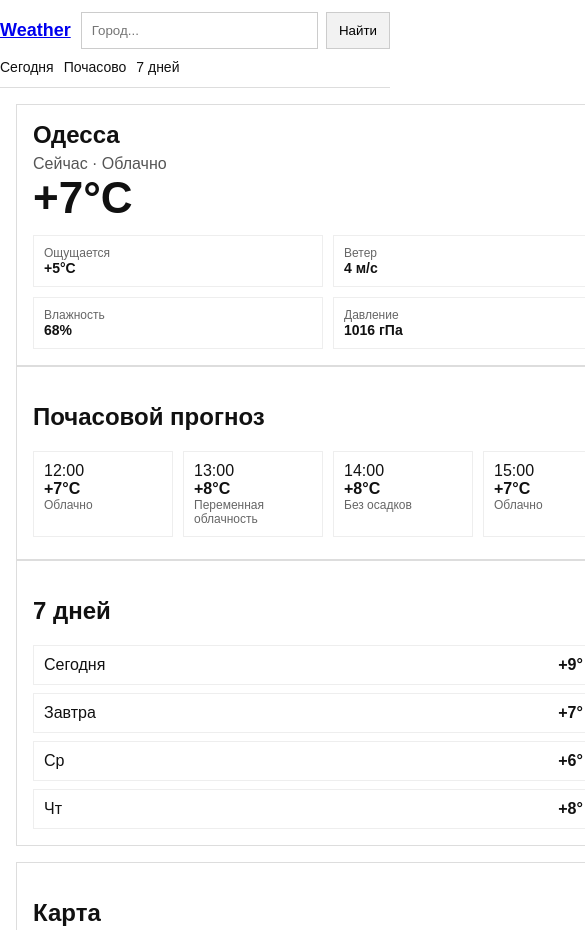
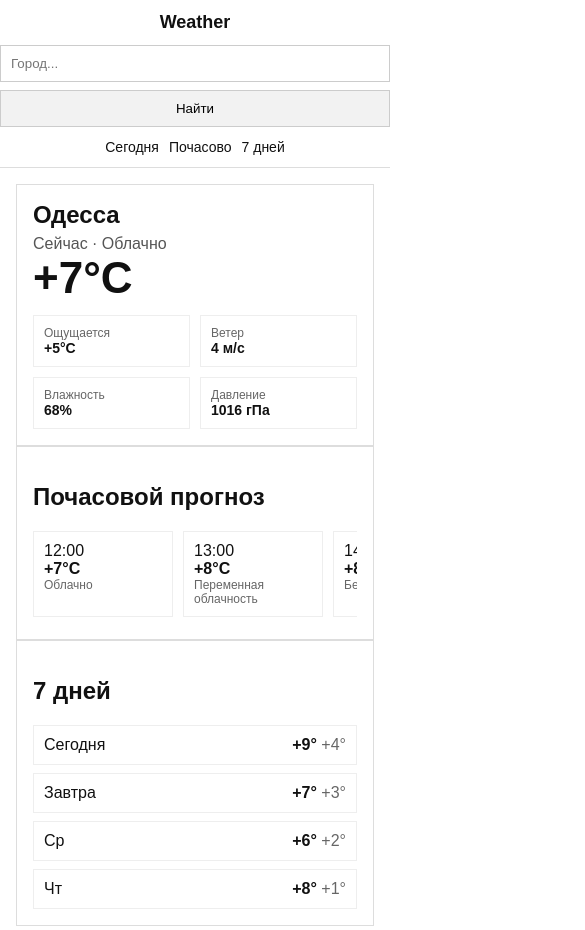
Before and after one commit to Artemelion/Weather-Forecast, a plain HTML site: page index.html in a window 390 px wide. Shown: the top 930 px of the page, 585 px wide, since content can reach past the window. Drawn offline with nearby package versions, Linux system fonts and the light colour scheme.

Commit message:
1% of project

```diff
--- a/style.css
+++ b/style.css
@@ -1,3 +1,4 @@
+/* ===== Base ===== */
 * {
   box-sizing: border-box;
 }
@@ -9,12 +10,23 @@ body {
   background: #fff;
 }
 
+img {
+  max-width: 100%;
+  display: block;
+}
+
+a {
+  color: #111;
+  text-decoration: none;
+}
+
 .container {
   max-width: 1100px;
   margin: 0 auto;
   padding: 0 16px;
 }
 
+/* ===== Header ===== */
 .site-header {
   background: #fff;
   border-bottom: 1px solid #ddd;
@@ -24,36 +36,39 @@ body {
   display: flex;
   align-items: center;
   justify-content: space-between;
-  gap: 10px;
+  gap: 12px;
   padding: 12px 0;
-  flex-wrap: wrap;
 }
 
 .brand {
   font-weight: bold;
   font-size: 18px;
+  white-space: nowrap;
 }
 
 .top-nav {
   display: flex;
   gap: 10px;
+  flex-wrap: wrap;
 }
 
 .top-nav a {
-  color: #111;
-  text-decoration: none;
   font-size: 14px;
 }
 
 .search {
   display: flex;
+  align-items: center;
   gap: 8px;
-  flex: 1;
-  min-width: 240px;
+
+  flex: 1 1 420px;
+  min-width: 220px;
+  max-width: 520px;
 }
 
 .search__input {
   flex: 1;
+  min-width: 120px;
   padding: 10px;
   border: 1px solid #ccc;
 }
@@ -78,11 +93,9 @@ body {
   gap: 16px;
 }
 
-@media (min-width: 900px) {
-  .layout {
-    grid-template-columns: 1fr 320px;
-    align-items: start;
-  }
+.main-col,
+.side-col {
+  min-width: 0;
 }
 
 .card {
@@ -108,7 +121,7 @@ body {
 
 .kpi-grid {
   display: grid;
-  grid-template-columns: 1fr 1fr;
+  grid-template-columns: repeat(2, minmax(0, 1fr));
   gap: 10px;
   margin-top: 12px;
 }
@@ -165,3 +178,62 @@ body {
   color: #666;
   font-size: 13px;
 }
+
+
+@media (max-width: 520px) {
+  .header-row {
+    flex-direction: column;
+    align-items: stretch;
+  }
+
+  .brand {
+    text-align: center;
+  }
+
+  .search {
+    max-width: 100%;
+    min-width: 0;
+    flex: 1 1 auto;
+    flex-direction: column;
+  }
+
+  .search__input,
+  .search__btn {
+    width: 100%;
+  }
+
+  .top-nav {
+    justify-content: space-between;
+  }
+}
+
+@media (max-width: 860px) {
+  .header-row {
+    flex-wrap: wrap;
+  }
+
+  .search {
+    order: 3;
+    flex: 1 1 100%;
+    max-width: 100%;
+  }
+
+  .top-nav {
+    order: 4;
+    width: 100%;
+    justify-content: center;
+  }
+}
+
+@media (min-width: 900px) {
+  .layout {
+    grid-template-columns: 1fr 320px;
+    align-items: start;
+  }
+}
+
+@media (min-width: 1300px) {
+  .container {
+    max-width: 1200px;
+  }
+}
```
